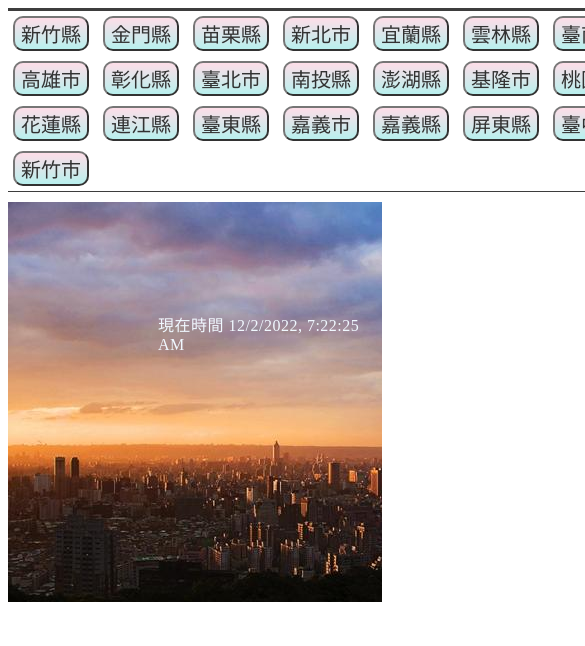
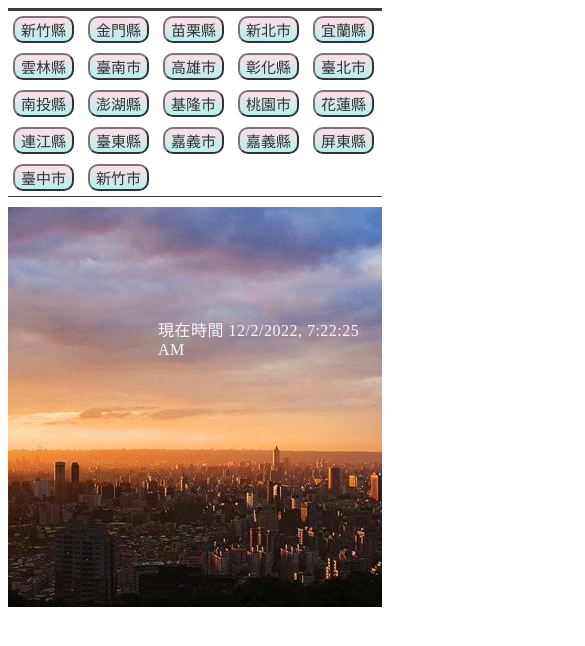
Before and after one commit to sakujjjj/Taiwan-Weather, a plain HTML site: page index.html in a window 390 px wide. Shown: the top 646 px of the page, 585 px wide, since content can reach past the window. Drawn offline with Linux system fonts and the light colour scheme; no server answers.

Commit message:
change btn

```diff
--- a/CSS/index.css
+++ b/CSS/index.css
@@ -9,6 +9,7 @@ body {
     border-top: 3px solid #3d3d3d;
     border-bottom: 1px solid #3d3d3d;
     width: 650px;
+
 
 
 }
@@ -120,3 +121,19 @@ body {
         margin-left: 150px;
     }
 }
+
+@media (max-width: 600px) {
+    .city {
+        border-top: 3px solid #3d3d3d;
+        border-bottom: 1px solid #3d3d3d;
+        width: 100%;
+    }
+
+    .city>button {
+        /* display: none; */
+        font-size: 15px;
+        /* margin: auto; */
+        /* padding: 1em; */
+        padding: auto;
+    }
+}
```
Also changed, not shown: index.html (+5 -3 lines).
